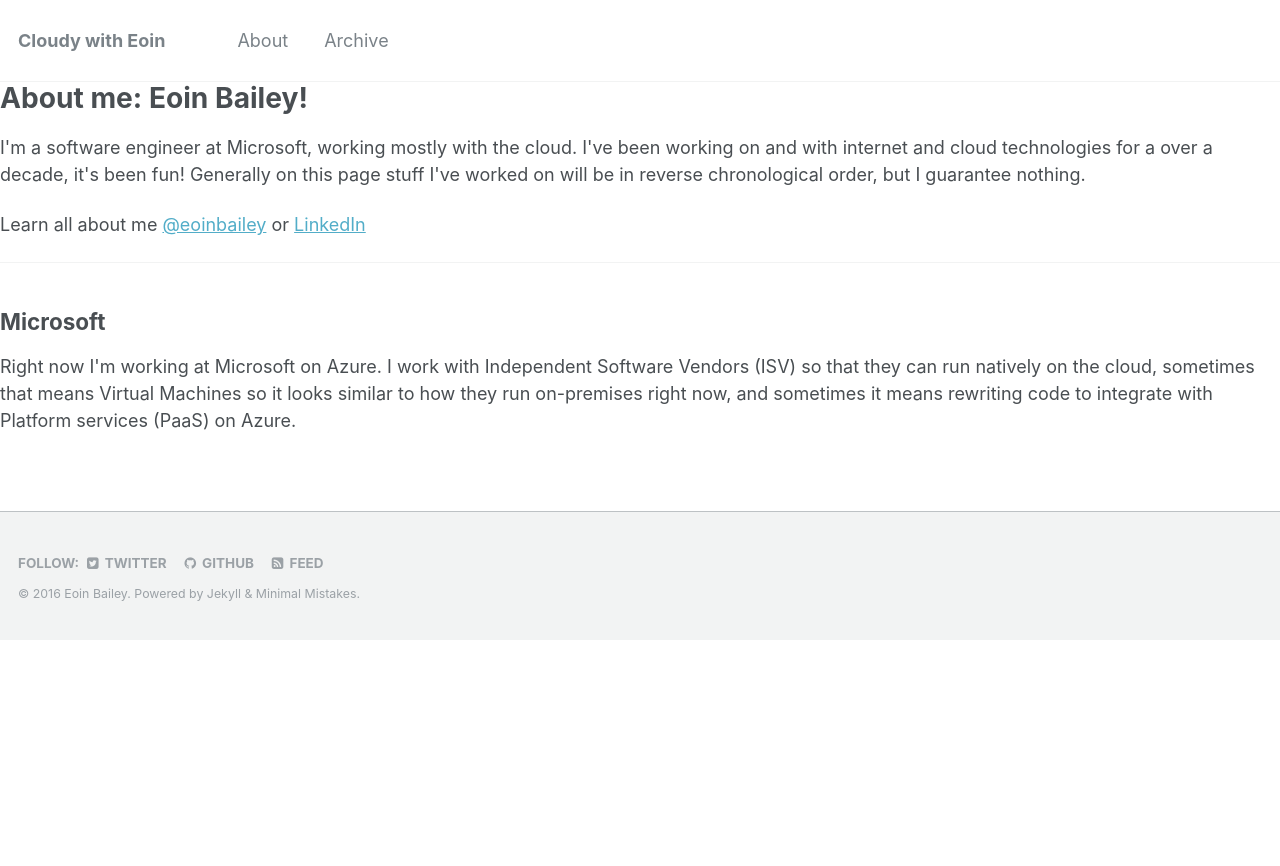
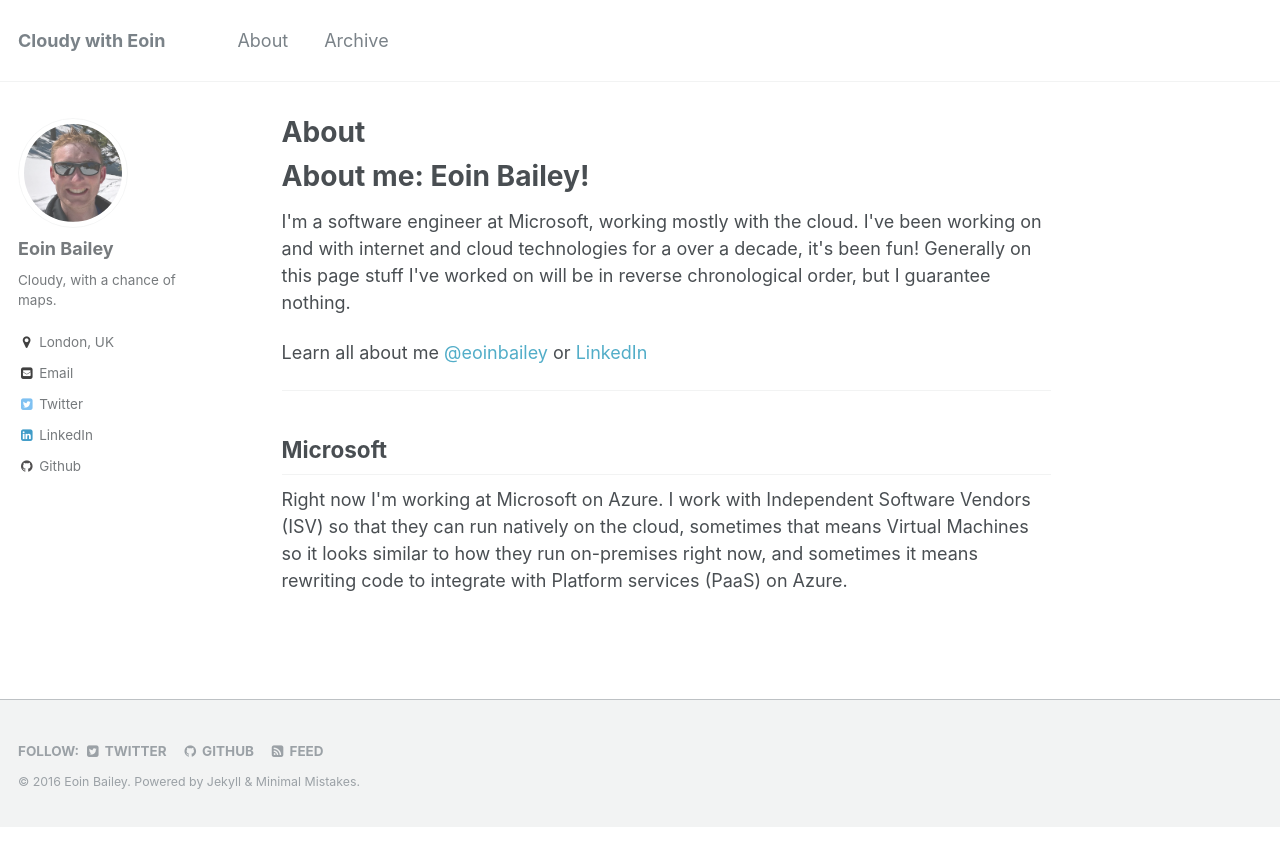
Before and after one commit to baileye/baileye.github.io, a Jekyll site: the page built from about.html, in a window 1280 px wide. Shown: the top 866 px of the page. Built offline with Jekyll 4.4.1, drawn with Linux system fonts in a browser that asks for light colours; part of the change alters nothing that is shown.

```diff
--- a/about.html
+++ b/about.html
@@ -1,6 +1,8 @@
 ---
-layout: default
-title: About > Eoin Bailey
+layout: single
+title: About
+author_profile: true
+permalink: /about
 ---
 <div class="blurb">
 
```
